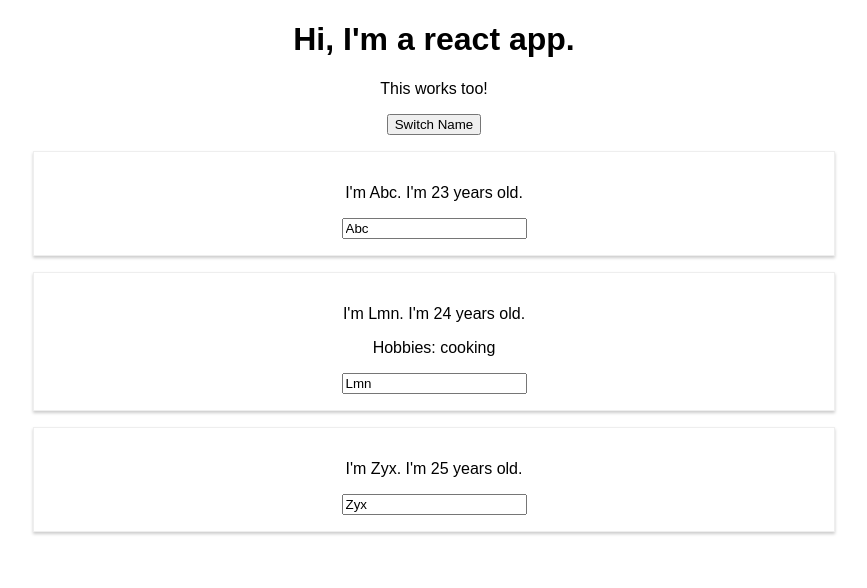
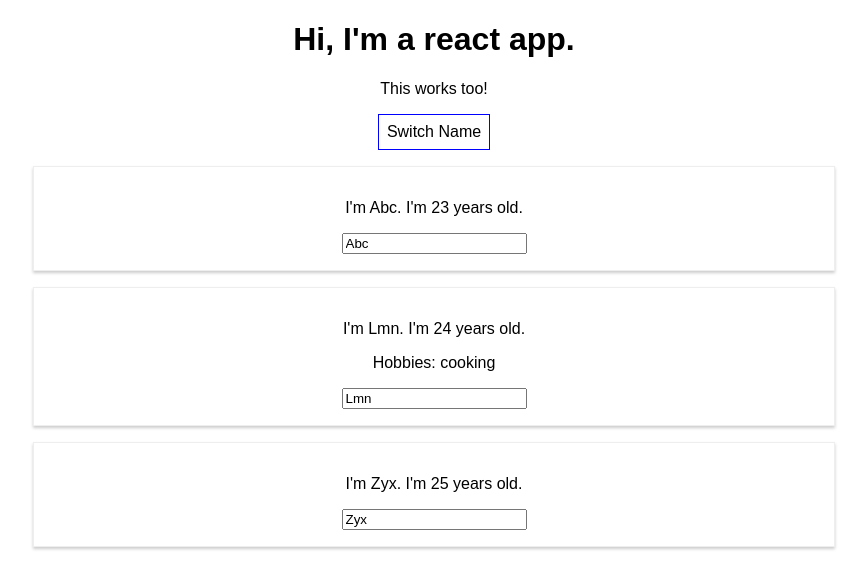
Before and after one commit to pranavtotla/react-complete-guide, a React (Create React App) app: page / in a window 1280 px wide. Shown: the top 588 px of the page, without its empty margins (206-1073 px from the left). Built offline with nearby package versions, Linux system fonts and the light colour scheme.

Commit message:
Inline styles.

```diff
--- a/src/App.js
+++ b/src/App.js
@@ -33,11 +33,20 @@
 
 
   render() {
+    const style = {
+      backgroundColor: 'white',
+      font: 'inherit',
+      border: '1px solid blue',
+      padding: '8px',
+      cursor: 'pointer'
+    }
+
+
     return (
       <div className="App">
         <h1>Hi, I'm a react app.</h1>
         <p>This works too!</p>
-        <button onClick={() => this.switchNameHandler('withoutBind')}>Switch Name</button>
+        <button style={style} onClick={() => this.switchNameHandler('withoutBind')}>Switch Name</button>
         <Person name={this.state.persons[0].name} age={this.state.persons[0].age} />
         <Person name={this.state.persons[1].name} age={this.state.persons[1].age} click={this.switchNameHandler.bind(this, 'withBind')} changed={this.nameChangeHandler}>Hobbies: cooking</Person>
         <Person name={this.state.persons[2].name} age={this.state.persons[2].age}/>
```
